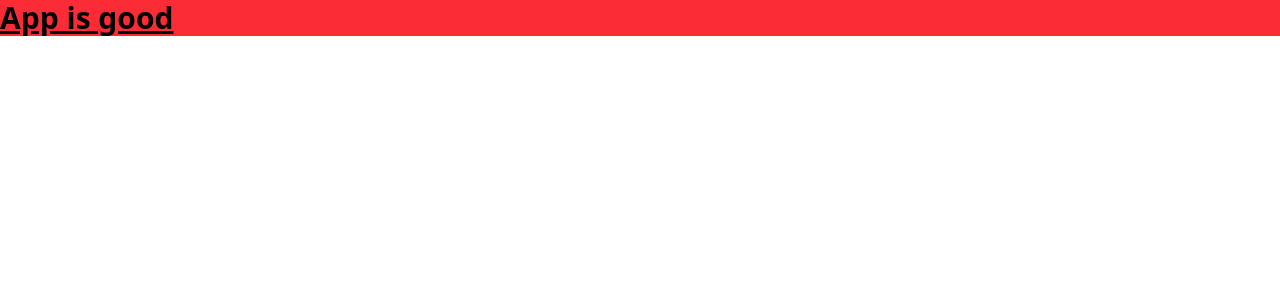
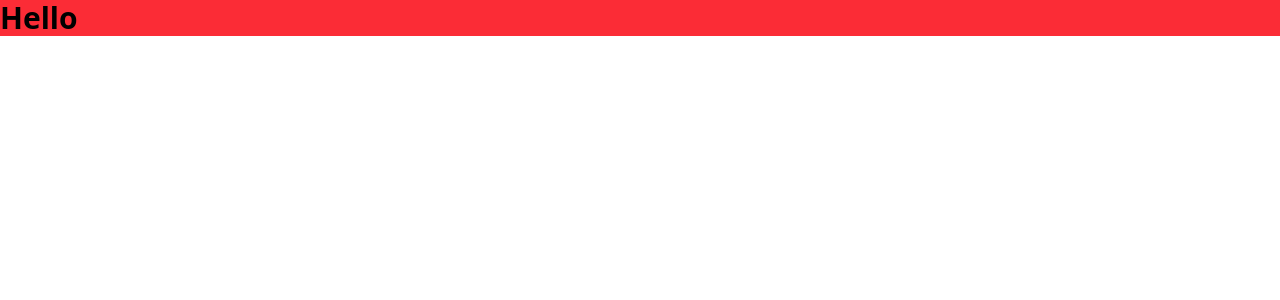
Before and after one commit to AI-Hackathon1/kasalingo-project, a React (Vite) app: page / in a window 1280 px wide. Shown: the top 300 px of the page. Built offline with nearby package versions, Linux system fonts and the light colour scheme.

Commit message:
done with

```diff
--- a/src/App.jsx
+++ b/src/App.jsx
@@ -1,13 +1,19 @@
 
+import { BrowserRouter, Routes, Route } from 'react-router'
 import './App.css'
+import Landing from './pages/user/Landing'
 
 function App() {
 
 
   return (
-    <>
-      <h1 className="text-3xl font-bold underline bg-red-500">App is good </h1>
-    </>
+    <BrowserRouter>
+    <Routes>
+      <Route path="/" element={<Landing/>}>
+
+      </Route>
+    </Routes>
+    </BrowserRouter>
   )
 }
 
--- a/src/pages/user/Landing.jsx
+++ b/src/pages/user/Landing.jsx
@@ -2,7 +2,10 @@ import React from 'react'
 
 const Landing = () => {
   return (
-    <div>Landing</div>
+    <div>
+      <h1 className='text-3xl font-bold bg-red-500'>Hello</h1>
+
+    </div>
   )
 }
 
```
